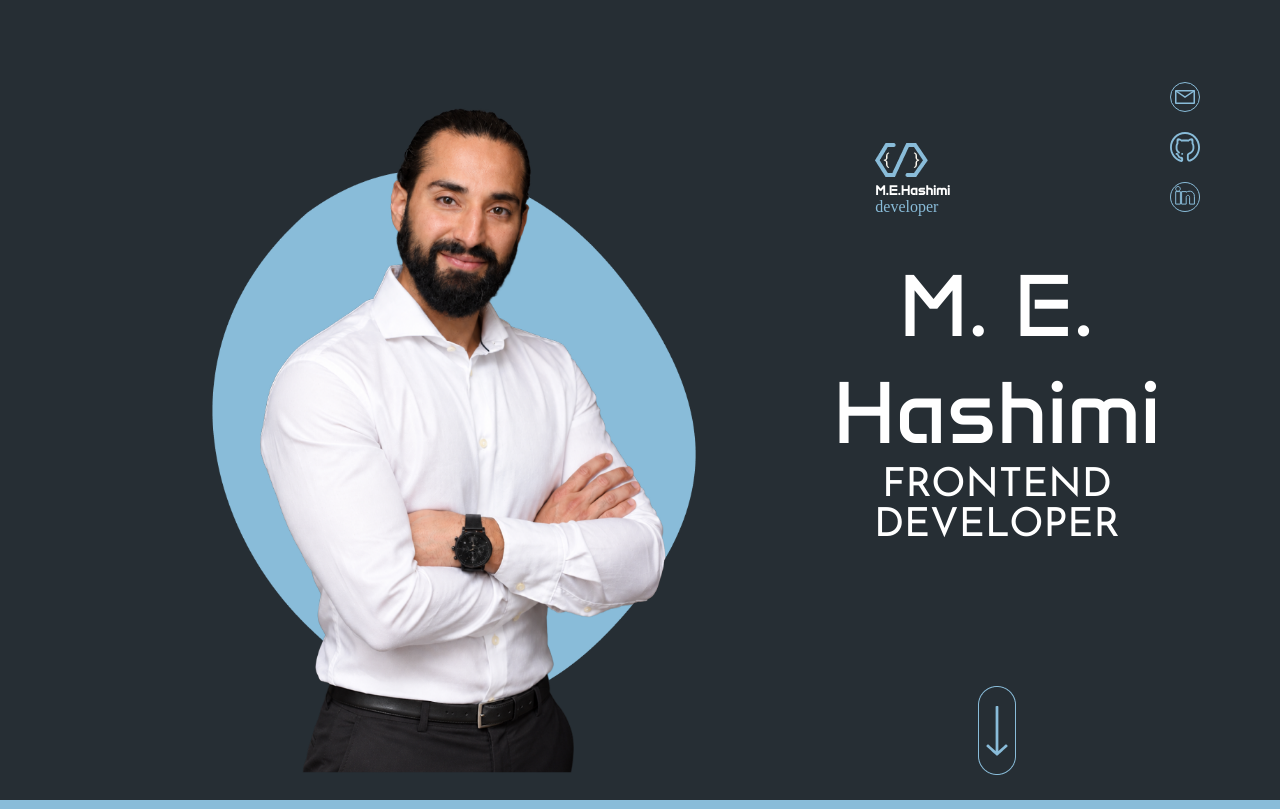
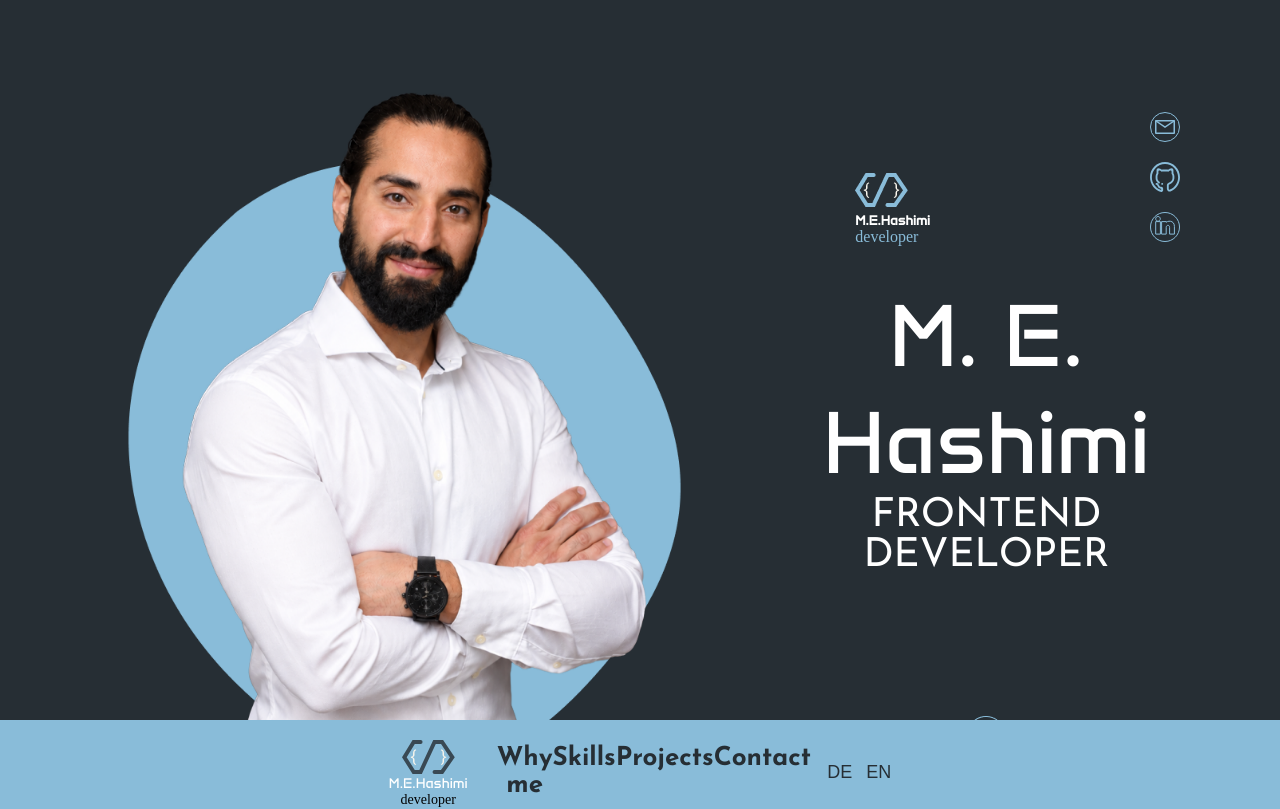
Before and after one commit to eliashashimi/Portfolio, an Angular app: page / in a window 1280 px wide. Shown: the top 809 px of the page. Built offline with nearby package versions, Linux system fonts and the light colour scheme; a web font is replaced by a local one.

Commit message:
changed hero component content restriction

```diff
--- a/src/app/layout/components/main-content/hero/hero.html
+++ b/src/app/layout/components/main-content/hero/hero.html
@@ -1,5 +1,5 @@
 <section class="hero-wrapper-desktop">
-  <div class="hero__content">
+  <div class="content-wrapper">
     <img class="hero-img" src="assets/images/Frame 1.png" alt="Bewerbungsfoto" />
     <div class="hero-right-container">
       <div class="hero-upper-right">
--- a/src/app/layout/components/main-content/hero/hero.scss
+++ b/src/app/layout/components/main-content/hero/hero.scss
@@ -1,36 +1,24 @@
 .hero-wrapper-desktop {
   width: 100%;
-  height: 100dvh;
-
-  display: flex;
-  justify-content: center;
-  align-items: center;
-
-  padding-top: 60px;
-  .hero {
-    &__content {
-      width: 100%;
-      max-width: 1440px;
-      display: flex;
-      justify-content: center;
-      align-items: center;
-    }
+  height: 90dvh;
+  .content-wrapper {
+    display: flex;
+    justify-content: center;
+    align-items: center;
+    padding: 60px 100px 0px 0px;
   }
   .hero-text {
     color: white;
   }
   .hero-img {
-    width: 700px;
-    height: 700px;
-    margin-left: 100px;
+    width: 800px;
+    height: 800px;
   }
   .hero-right-container {
     width: 100%;
     display: flex;
     flex-direction: column;
     align-items: center;
-    padding-right: 80px;
-
     .hero-upper-right {
       width: 100%;
       display: flex;
--- a/src/app/layout/components/main-content/hero/hero.ts
+++ b/src/app/layout/components/main-content/hero/hero.ts
@@ -1,8 +1,7 @@
 import { Component } from '@angular/core';
-import { RouterLink } from '@angular/router';
 
 @Component({
-  imports: [RouterLink],
+  imports: [],
   selector: 'app-hero',
   styleUrl: './hero.scss',
   templateUrl: './hero.html',
```
